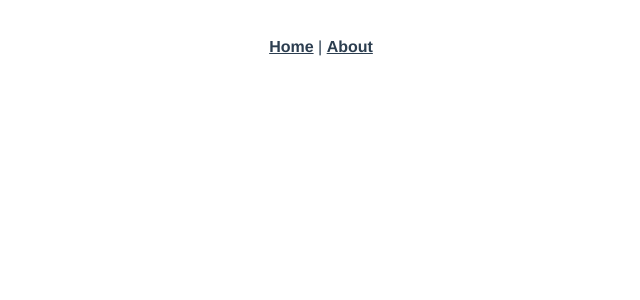
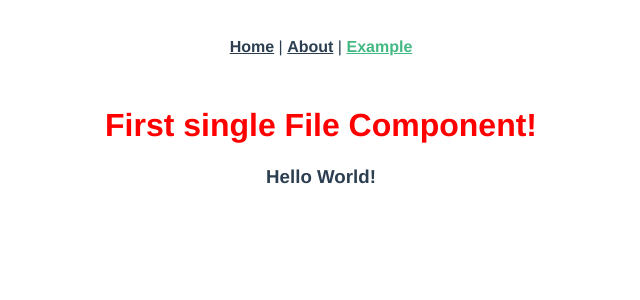
Before and after one commit to gabrielbalog/QuestionTime, a Vue app in the folder frontend/: page /example in a window 1280 px wide. Shown: the top 300 px of the page, without its empty margins (319-959 px from the left). Built offline with nearby package versions, Linux system fonts and the light colour scheme.

Commit message:
Adicionando novo component como exemplo em frontend

```diff
--- a/frontend/src/App.vue
+++ b/frontend/src/App.vue
@@ -2,7 +2,8 @@
   <div id="app">
     <div id="nav">
       <router-link to="/">Home</router-link> |
-      <router-link to="/about">About</router-link>
+      <router-link to="/about">About</router-link> |
+      <router-link to="/example">Example</router-link>
     </div>
     <router-view />
   </div>
--- a/frontend/src/router/index.js
+++ b/frontend/src/router/index.js
@@ -1,7 +1,8 @@
 import Vue from "vue";
 import VueRouter from "vue-router";
 import Home from "../views/Home.vue";
-
+import Example from "../views/Example.vue";
+import About from "../views/About.vue";
 Vue.use(VueRouter);
 
 const routes = [
@@ -11,19 +12,20 @@
     component: Home
   },
   {
+    path: "/example",
+    name: "example",
+    component: Example
+  },
+  {
     path: "/about",
     name: "about",
-    // route level code-splitting
-    // this generates a separate chunk (about.[hash].js) for this route
-    // which is lazy-loaded when the route is visited.
-    component: () =>
-      import(/* webpackChunkName: "about" */ "../views/About.vue")
+    component: About
   }
 ];
 
 const router = new VueRouter({
   mode: "history",
-  base: process.env.BASE_URL,
+  // base: process.env.BASE_URL,
   routes
 });
 
--- /dev/null
+++ b/frontend/src/views/Example.vue
@@ -0,0 +1,23 @@
+<template>
+  <div class="example">
+    <h1>First single File Component!</h1>
+    <h3>{{ message }}</h3>
+  </div>
+</template>
+
+<script>
+export default {
+  name: "example",
+  data() {
+    return {
+      message: "Hello World!"
+    };
+  }
+};
+</script>
+
+<style scoped>
+h1 {
+  color: red;
+}
+</style>
--- a/frontend/webpack-stats.json
+++ b/frontend/webpack-stats.json
@@ -1 +1 @@
-{"status":"done","publicPath":"http://0.0.0.0:8080/","chunks":{"about":[{"name":"js/about.js","publicPath":"http://0.0.0.0:8080/js/about.js","path":"/home/gabriel/course/django-vue/07/QuestionTime/frontend/dist/js/about.js"}],"app":[{"name":"bundle.js","publicPath":"http://0.0.0.0:8080/bundle.js","path":"/home/gabriel/course/django-vue/07/QuestionTime/frontend/dist/bundle.js"},{"name":"app.c9eb82f28bf8160140db.hot-update.js","publicPath":"http://0.0.0.0:8080/app.c9eb82f28bf8160140db.hot-update.js","path":"/home/gabriel/course/django-vue/07/QuestionTime/frontend/dist/app.c9eb82f28bf8160140db.hot-update.js"}]}}
+{"status":"done","publicPath":"http://0.0.0.0:8080/","chunks":{"about":[{"name":"js/about.js","publicPath":"http://0.0.0.0:8080/js/about.js","path":"/home/gabriel/course/django-vue/07/QuestionTime/frontend/dist/js/about.js"}],"app":[{"name":"bundle.js","publicPath":"http://0.0.0.0:8080/bundle.js","path":"/home/gabriel/course/django-vue/07/QuestionTime/frontend/dist/bundle.js"},{"name":"app.93d0674791f595f93035.hot-update.js","publicPath":"http://0.0.0.0:8080/app.93d0674791f595f93035.hot-update.js","path":"/home/gabriel/course/django-vue/07/QuestionTime/frontend/dist/app.93d0674791f595f93035.hot-update.js"}]}}
```
